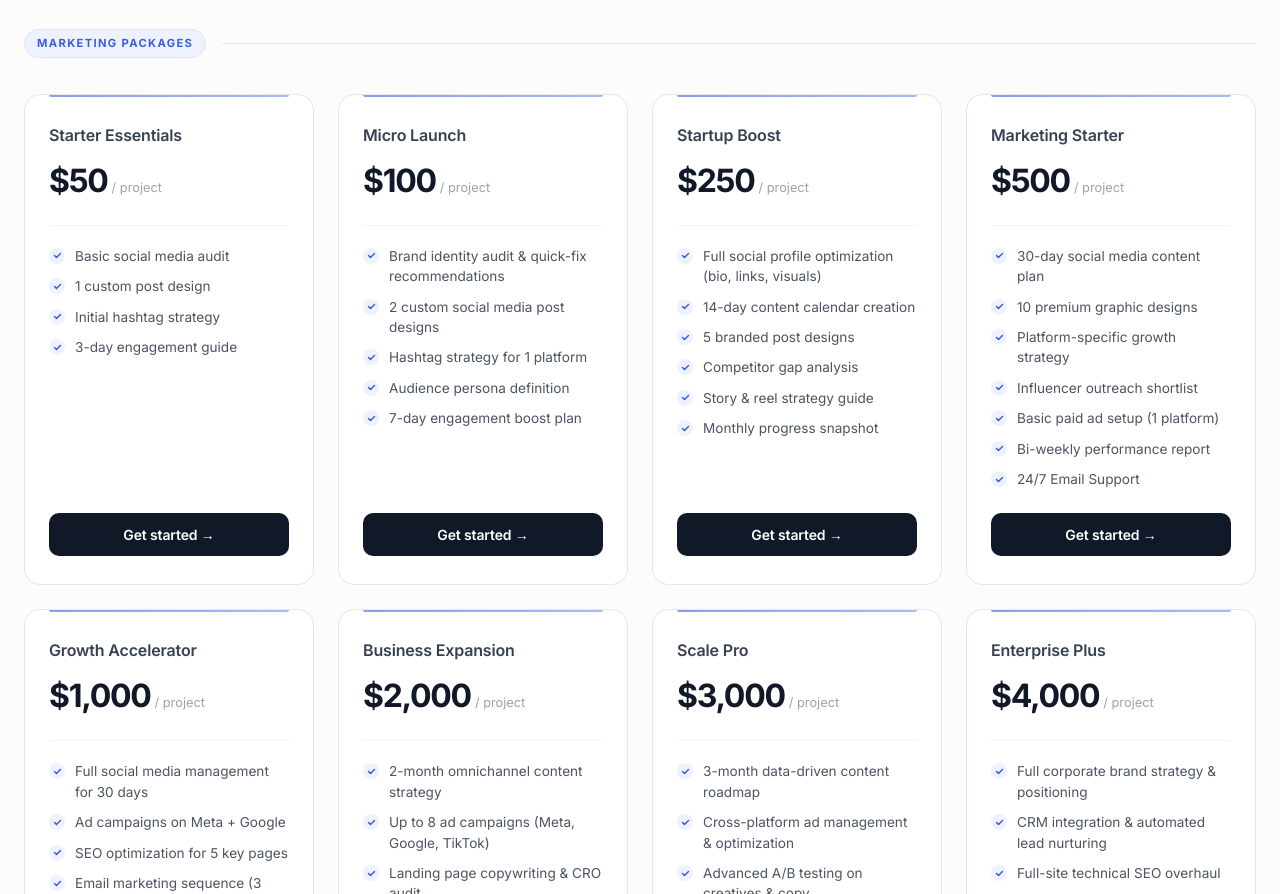
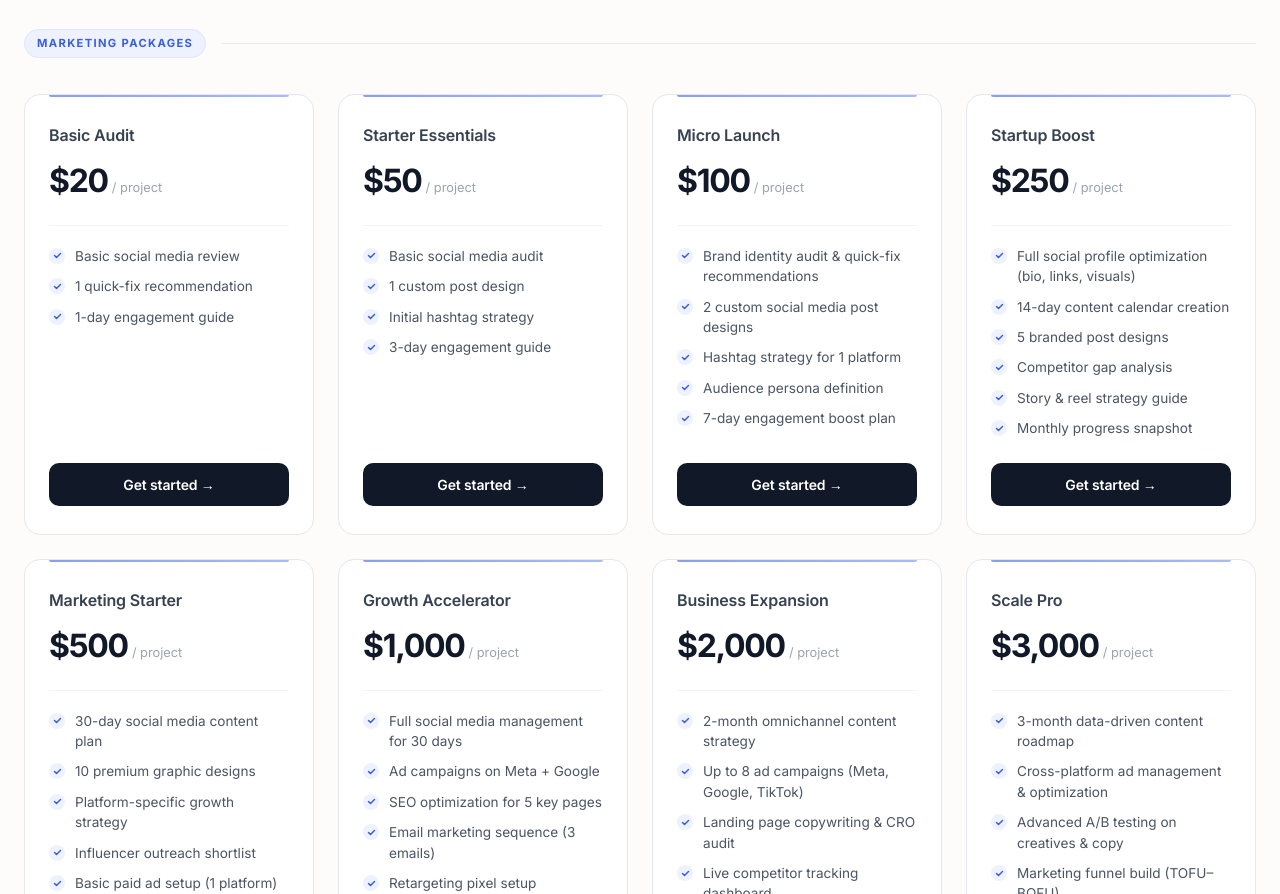
Before and after one commit to muhammetcan-akcura/buythere, a Next.js app: page / in a window 1280 px wide. Shown: the part 2320-3214 px from the top of the page. Built offline with nearby package versions, Linux system fonts and the light colour scheme.

Commit message:
Add  marketing package

```diff
--- a/app/components/pricing/index.tsx
+++ b/app/components/pricing/index.tsx
@@ -11,6 +11,17 @@ interface ServiceData {
 }
 
 const servicesData: ServiceData[] = [
+    {
+        category: "Marketing Packages",
+        title: "Basic Audit",
+        price: "$20",
+        priceNum: 20,
+        features: [
+            "Basic social media review",
+            "1 quick-fix recommendation",
+            "1-day engagement guide"
+        ]
+    },
 
     {
         category: "Marketing Packages",
```
